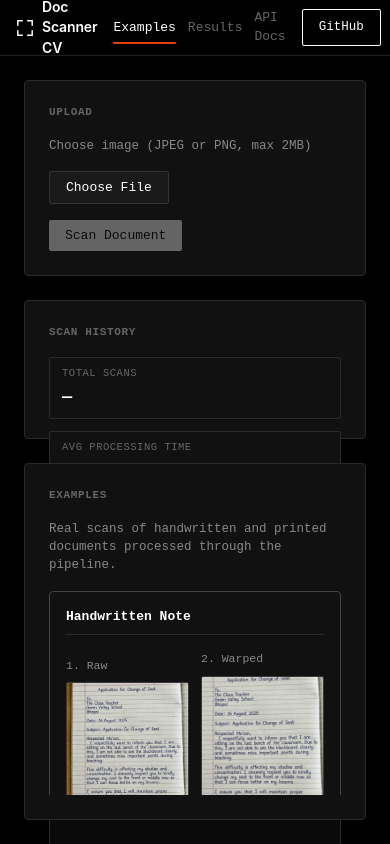
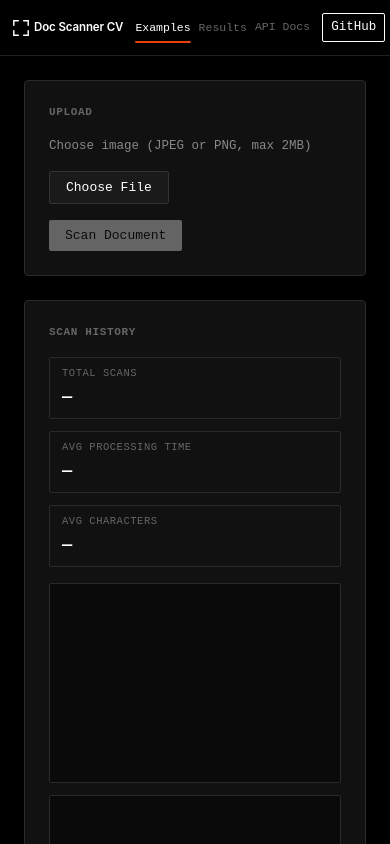
Before and after one commit to TheJaydenProject/doc-scanner-cv, a Vue app: page / in a window 390 px wide. Built offline with nearby package versions, Linux system fonts and the light colour scheme; no server answers.

Commit message:
fix(ui): improve responsive layout and example grid
- Switch example-grid to single-column flex layout
- Remove max-height constraint on pipeline-track images
- Fix panel flex-shrink causing content bleed on mobile
- Tighten topnav spacing and font sizes for small screens

```diff
--- a/src/components/ExamplesPanel.vue
+++ b/src/components/ExamplesPanel.vue
@@ -81,7 +81,6 @@ function openLightbox(src: string) {
 .pipeline-track img {
   width: 100%;
   height: auto;
-  max-height: 200px;
   object-fit: contain;
   background: var(--inset);
   border: 1px solid var(--border-strong);
--- a/src/style.css
+++ b/src/style.css
@@ -546,19 +546,15 @@ canvas {
 
 .example-grid {
   display: flex;
-  flex-wrap: wrap;
+  flex-direction: column;
   gap: var(--space-4);
   overflow-y: auto;
   flex: 1 1 auto;
   min-height: 0;
-  align-items: flex-start;
-  align-content: flex-start;
   scrollbar-width: thin;
 }
 
 .example-card {
-  flex: 1 1 480px;
-  min-width: 480px;
   border: 1px solid #444444;
   border-radius: var(--radius-md);
   padding: var(--space-4);
@@ -706,16 +702,38 @@ canvas {
 
   .panel-left,
   .panel-right {
+    /* Without this, both panels flex-shrink to split .app-shell's height in
+       half (their min-height:0 from the desktop grid allows it), squeezing
+       #dashboard's charts (which have a hard min-height) until they overflow
+       past their own box and visually bleed into the panel below. Each
+       panel must take its natural content height; .app-shell's overflow-y
+       handles the rest via page scroll. */
+    flex: 0 0 auto;
     overflow-y: visible;
   }
 
   .topnav {
-    padding: 0 var(--space-4);
-    gap: var(--space-4);
+    padding: 0 var(--space-3);
+    gap: var(--space-3);
+  }
+
+  .nav-brand {
+    font-size: 11.5px;
+    gap: var(--space-1);
+    white-space: nowrap;
   }
 
   .nav-tabs {
-    gap: var(--space-3);
+    gap: var(--space-2);
+  }
+
+  .nav-tab {
+    font-size: 11.5px;
+    white-space: nowrap;
+  }
+
+  .nav-cta {
+    padding: var(--space-1) var(--space-2);
   }
 
   #stats-row,
@@ -737,10 +755,6 @@ canvas {
     padding: var(--space-4) 0 0 0;
   }
 
-  .example-card {
-    min-width: 100%;
-  }
-
   /* Vue's scoped-style attribute selector outranks a plain class here, so
      winning the cascade in this global override needs !important. */
   .pipeline-track {
```
